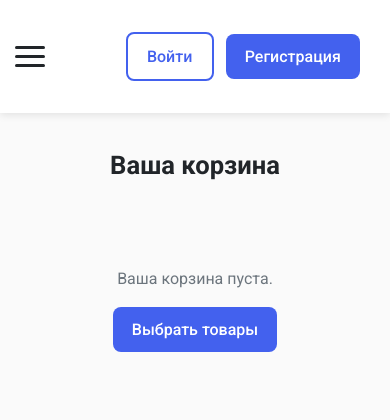
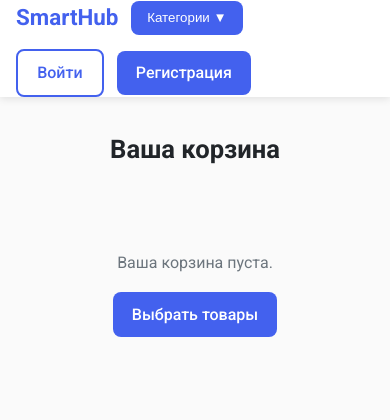
Before and after one commit to makstyrin1/Diploma_Project, a Django app: template cart/templates/cart/cart.html in a window 390 px wide. Shown: the top 420 px of the page. Run offline with Django 5.2, Linux system fonts and the light colour scheme; the template is opened without the code that fills it, so the values that code supplies are empty.

Commit message:
Вернул к начальному

```diff
--- a/products/templates/products/base.html
+++ b/products/templates/products/base.html
@@ -12,15 +12,8 @@
 <body>
     <header class="header">
         <div class="container header__container">
-        <!-- Бургер-кнопка (только на мобильных) -->
-        <button class="burger-menu" id="burgerToggle" aria-label="Меню">
-            <span></span>
-            <span></span>
-            <span></span>
-        </button>
-
-        <!-- Левая часть: логотип + категории (будет скрыта на мобильных) -->
-        <div class="header__left" id="mobileMenu">
+            <!-- Левая часть: логотип + категории -->
+            <div class="header__left">
                 <a href="{% url 'home' %}" class="header__logo">SmartHub</a>
 
                 <!-- Выпадающее меню категорий -->
--- a/static/css/base.css
+++ b/static/css/base.css
@@ -204,8 +204,6 @@ body {
     .header__left,
     .header__right {
         gap: 0.8rem;
-        padding: 1rem 0;
-        padding-right: 15px;
     }
 
     .header__logo {
@@ -258,110 +256,3 @@ body {
     color: var(--primary);
     text-decoration: none;
 }
-
-/* ======================
-   Бургер-меню
-====================== */
-
-.burger-menu {
-    display: none;
-    flex-direction: column;
-    justify-content: space-between;
-    width: 30px;
-    height: 21px;
-    background: transparent;
-    border: none;
-    cursor: pointer;
-    padding: 0;
-    z-index: 1001;
-}
-
-.burger-menu span {
-    display: block;
-    height: 3px;
-    width: 100%;
-    background-color: var(--dark);
-    border-radius: 2px;
-    transition: all 0.3s ease;
-}
-
-/* Адаптивность: бургер появляется на мобильных */
-@media (max-width: 768px) {
-    .burger-menu {
-        display: flex;
-    }
-
-    /* Скрываем обычное левое меню по умолчанию */
-    .header__left {
-        display: none;
-        position: absolute;
-        top: 100%;
-        left: 0;
-        right: 0;
-        background: white;
-        padding: 1rem;
-        box-shadow: var(--shadow-lg);
-        flex-direction: column;
-        align-items: flex-start;
-        gap: 1rem;
-        z-index: 999;
-    }
-
-    /* Показываем меню, если активно */
-    .header__left.active {
-        max-width: 20rem;
-        display: flex;
-    }
-
-    /* Адаптируем контейнер хедера */
-    .header__container {
-        position: relative;
-        flex-wrap: nowrap;
-        justify-content: space-between;
-        align-items: center;
-        padding: 1rem 15px;
-    }
-
-    /* Убираем gap у .header__right, если нужно */
-    .header__right {
-        gap: 0.75rem;
-    }
-
-    /* Стили для выпадающего меню внутри мобильного */
-    .dropdown {
-        width: 100%;
-    }
-
-    .dropdown__toggle {
-        width: 100%;
-        text-align: left;
-        padding: 0.5rem 0;
-        background: none;
-        border: none;
-        font-weight: 500;
-        cursor: pointer;
-        color: var(--dark);
-    }
-
-    .dropdown__menu {
-        position: static;
-        display: none;
-        flex-direction: column;
-        gap: 0.5rem;
-        padding-left: 1rem;
-        margin-top: 0.5rem;
-    }
-
-    .dropdown__menu.show {
-        display: flex;
-    }
-
-    .dropdown__menu a {
-        text-decoration: none;
-        color: var(--gray);
-    }
-
-    .dropdown__menu a:hover {
-        color: var(--primary);
-    }
-}
--- a/static/js/main.js
+++ b/static/js/main.js
@@ -1,85 +1,66 @@
-document.addEventListener("DOMContentLoaded", function () {
+document.addEventListener('DOMContentLoaded', function () {
+
     // ==== Модальное окно для удаления ====
-  const deleteModal = document.getElementById("deleteModal");
-  const confirmDeleteBtn = document.getElementById("confirmDeleteBtn");
-  const cancelDeleteBtn = document.getElementById("cancelDeleteBtn");
-  const deleteModalText = document.getElementById("deleteModalText");
+    const deleteModal = document.getElementById('deleteModal');
+    const confirmDeleteBtn = document.getElementById('confirmDeleteBtn');
+    const cancelDeleteBtn = document.getElementById('cancelDeleteBtn');
+    const deleteModalText = document.getElementById('deleteModalText');
     let deleteForm = null; // Сохраняем форму для отправки
 
     // Открытие модального окна
-  document.querySelectorAll(".cart-delete-form").forEach((form) => {
-    form.addEventListener("submit", function (e) {
+    document.querySelectorAll('.cart-delete-form').forEach(form => {
+        form.addEventListener('submit', function (e) {
             e.preventDefault();
             deleteForm = form;
-      deleteModalText.textContent =
-        "Вы уверены, что хотите удалить товар из корзины?";
-      deleteModal.style.display = "flex";
+            deleteModalText.textContent = "Вы уверены, что хотите удалить товар из корзины?";
+            deleteModal.style.display = 'flex';
         });
     });
 
     // Закрытие по кнопке "Отмена"
-  cancelDeleteBtn.addEventListener("click", function () {
-    deleteModal.style.display = "none";
+    cancelDeleteBtn.addEventListener('click', function () {
+        deleteModal.style.display = 'none';
         deleteForm = null;
     });
 
     // Закрытие по крестику
-  document.querySelector(".close").addEventListener("click", function () {
-    deleteModal.style.display = "none";
+    document.querySelector('.close').addEventListener('click', function () {
+        deleteModal.style.display = 'none';
         deleteForm = null;
     });
 
     // Закрытие при клике вне окна
-  window.addEventListener("click", function (e) {
+    window.addEventListener('click', function (e) {
         if (e.target === deleteModal) {
-      deleteModal.style.display = "none";
+            deleteModal.style.display = 'none';
             deleteForm = null;
         }
     });
 
     // Подтверждение удаления
-  confirmDeleteBtn.addEventListener("click", function () {
+    confirmDeleteBtn.addEventListener('click', function () {
         if (deleteForm) {
             deleteForm.submit(); // Отправляем форму
         }
-    deleteModal.style.display = "none";
+        deleteModal.style.display = 'none';
         deleteForm = null;
     });
 
     // ==== Выпадающее меню категорий ====
-  const toggle = document.getElementById("categoriesToggle");
-  const menu = document.getElementById("categoriesMenu");
+    const toggle = document.getElementById('categoriesToggle');
+    const menu = document.getElementById('categoriesMenu');
 
     if (toggle && menu) {
-    toggle.addEventListener("click", function (e) {
+        toggle.addEventListener('click', function (e) {
             e.stopPropagation();
-      menu.classList.toggle("show");
+            menu.classList.toggle('show');
         });
 
-    document.addEventListener("click", function (e) {
+        document.addEventListener('click', function (e) {
             if (!toggle.contains(e.target) && !menu.contains(e.target)) {
-        menu.classList.remove("show");
+                menu.classList.remove('show');
             }
         });
     }
-  // ==== Бургер-меню ====
-  const burgerToggle = document.getElementById("burgerToggle");
-  const mobileMenu = document.getElementById("mobileMenu");
 
-  if (burgerToggle && mobileMenu) {
-    burgerToggle.addEventListener("click", function () {
-      mobileMenu.classList.toggle("active");
 });
-
-    // Закрытие меню при клике вне его (опционально)
-    document.addEventListener("click", function (e) {
-      if (
-        !mobileMenu.contains(e.target) &&
-        !burgerToggle.contains(e.target) &&
-        mobileMenu.classList.contains("active")
-      ) {
-        mobileMenu.classList.remove("active");
-      }
-    });
-  }
-});
```
Lines whose indentation alone changed are shown as unchanged.
